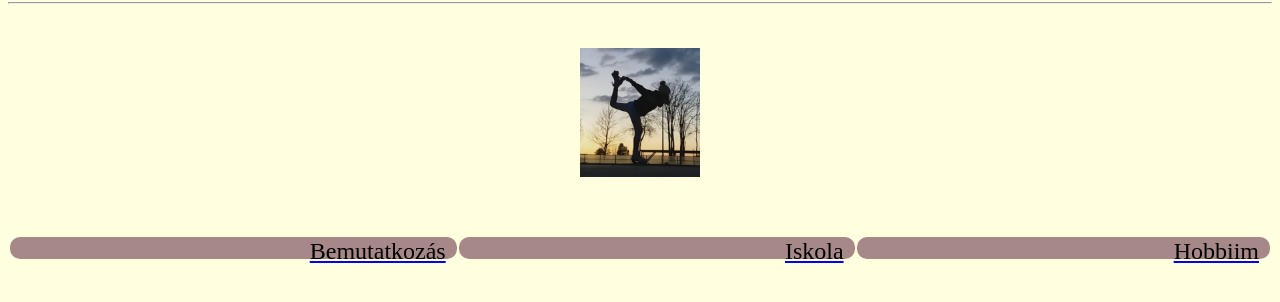
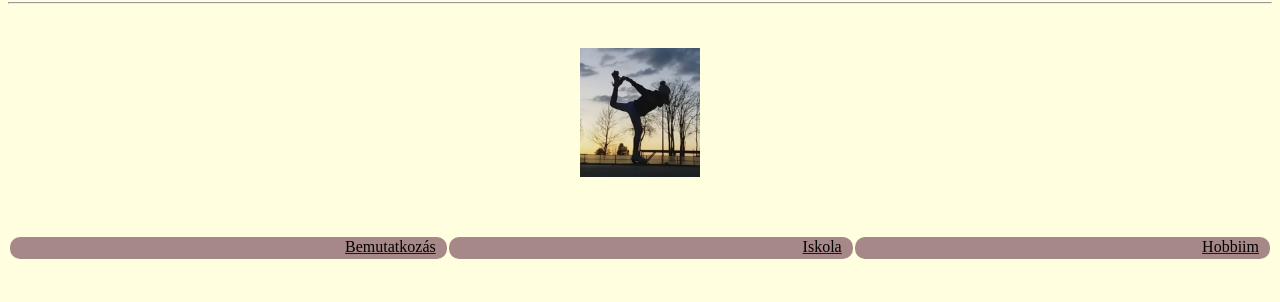
Before and after one commit to Hanna2006/Bang, a plain HTML site: page index.html in a window 1280 px wide. Shown: the part 78-380 px from the top of the page. Drawn offline with Linux system fonts and the light colour scheme.

Commit message:
Update index.html

```diff
--- a/index.html
+++ b/index.html
@@ -27,7 +27,7 @@
 				background: rgb(167, 136, 136);
 				border-radius: 10px;
 				width: 1000px;
-				font-size: 150%;
+				font-size: 100%;
 			}
 			.menu div {
 				display: inline-block;
@@ -44,6 +44,7 @@
 			height: 20px;
 			background-color: background: rgb(167, 136, 136);
 			color: black;
+			text-align: center;
 			}
 		</style>
 		</table>
```
